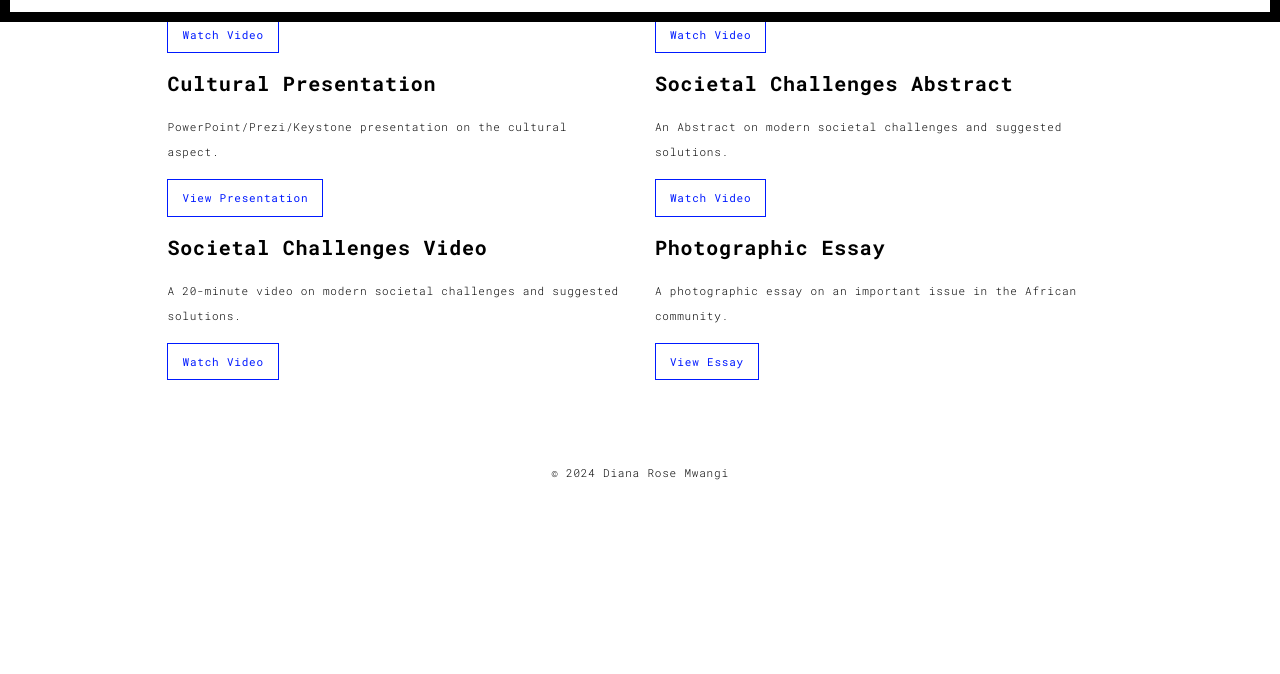
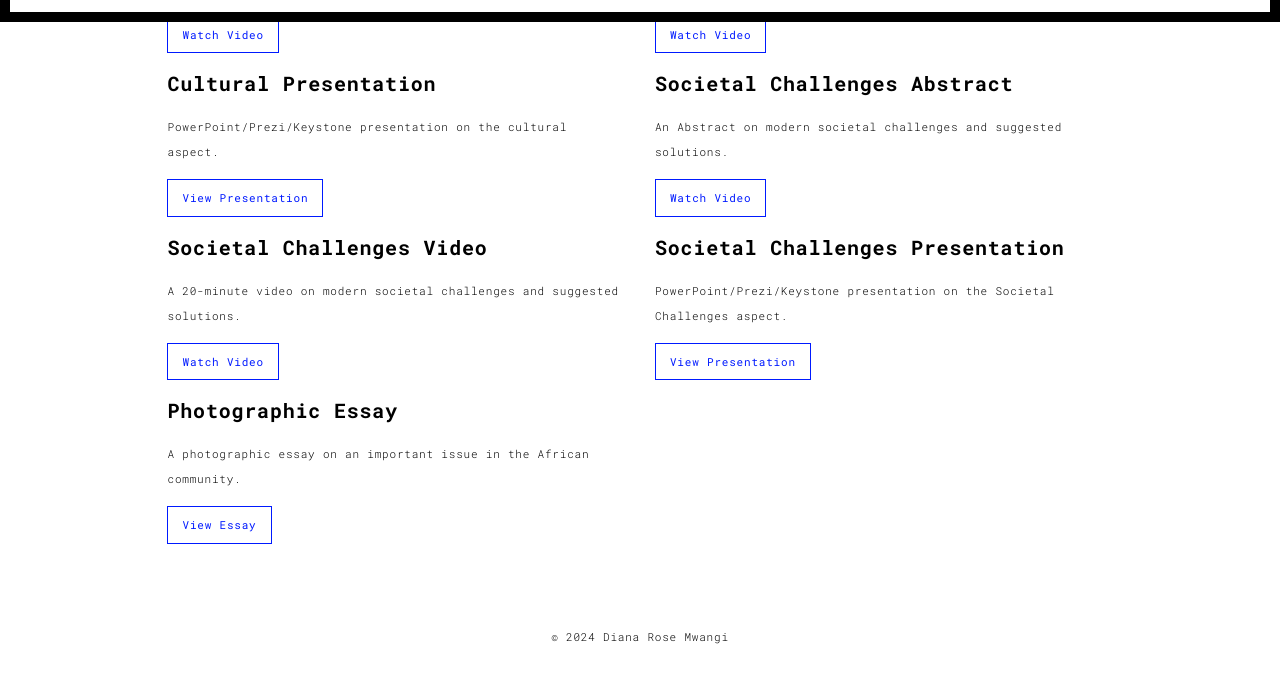
Before and after one commit to kimaninyutu/portfolio, a Flask app: page /works.html in a window 1280 px wide. Shown: the part 778-1452 px from the top of the page. Before the commit the page ends 1258 px from the top, so only its background shows below. Run offline with Flask 2, Linux system fonts and the light colour scheme; some libraries are stand-ins or nearby versions.

Commit message:
changes B

```diff
--- a/templates/works.html
+++ b/templates/works.html
@@ -124,6 +124,11 @@
                   <p>A 20-minute video on modern societal challenges and suggested solutions.</p>
                   <a href="https://drive.google.com/file/d/1kL4pDjVxVQM5QN33zOfkUY988PQO03ua/view?usp=sharing" class="btn btn-primary" target="_blank">Watch Video</a>
                 </div>
+                   <div class="col-xs-12 col-md-6">
+                  <h3>Societal Challenges Presentation</h3>
+                  <p>PowerPoint/Prezi/Keystone presentation on the Societal Challenges aspect.</p>
+                  <a href="https://docs.google.com/presentation/d/1Gbu-utQx-znkSKx52rt-6q6YVtwXQoSb/edit?usp=sharing&ouid=105835023784978060879&rtpof=true&sd=true" class="btn btn-primary" target="_blank">View Presentation</a>
+                </div>
 
                 <!-- Photographic Essay -->
                 <div class="col-xs-12 col-md-6">
```
